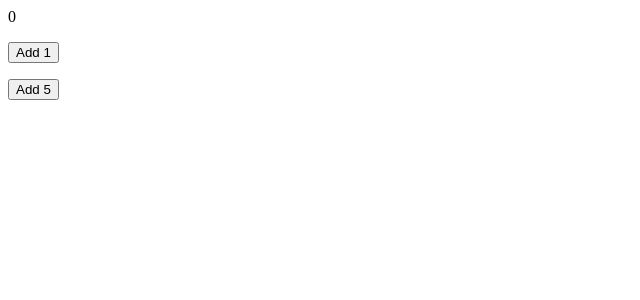
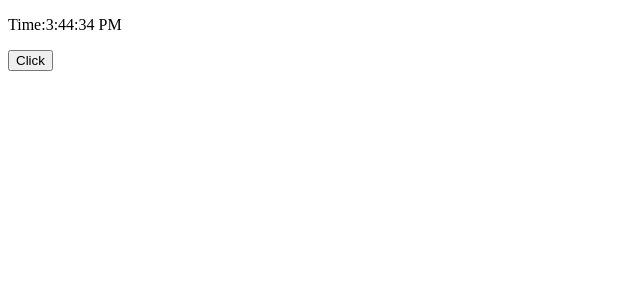
Before and after one commit to SOUROVSARKERTEC12/React, a React (Create React App) app: page / in a window 1280 px wide. Shown: the top 300 px of the page, without its empty margins (0-640 px from the left). Built offline with nearby package versions, Linux system fonts and the light colour scheme.

Commit message:
Out off class component without useEffect render the hook

```diff
--- a/src/App.js
+++ b/src/App.js
@@ -1,12 +1,12 @@
 import React from 'react';
+import MyComponentClass from './components/MyComponentClass';
 
-import Counter from './components/Counter';
 
 export default class App extends React.Component {
     render(){
         return (
             <div className="app">
-                <Counter />
+                <MyComponentClass/>
             </div>
         )
     }
--- /dev/null
+++ b/src/components/MyComponentClass.js
@@ -0,0 +1,45 @@
+import React from 'react';
+
+class MyComponentClass extends React.Component {
+    state = {
+        count: 0,
+        date: new Date(),
+    };
+
+    componentDidMount() {
+        const { count } = this.state;
+        document.title = `Clicked ${count} times`;
+        setInterval(this.tick, 1000);
+    }
+
+    componentDidUpdate() {
+        const { count } = this.state;
+        document.title = `Clicked ${count} times`;
+    }
+
+    addClick = () => {
+        this.setState(({ count }) => ({
+            count: count + 1,
+        }));
+    };
+
+    tick = () => {
+        this.setState(
+            { date: new Date() },
+        );
+    };
+
+    render() {
+        const { date } = this.state;
+        return (
+            <div>
+                <p>Time:{date.toLocaleTimeString()} </p>
+                <p>
+                    <button type='button' onClick={this.addClick}>Click</button>
+                </p>
+            </div>
+        );
+    }
+}
+
+export default MyComponentClass;
```
